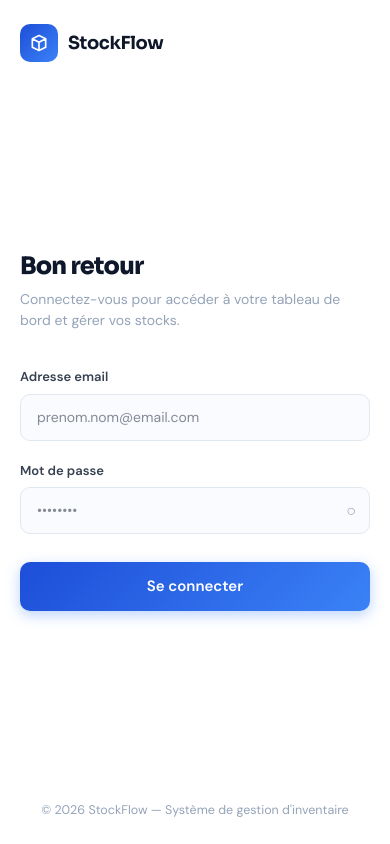
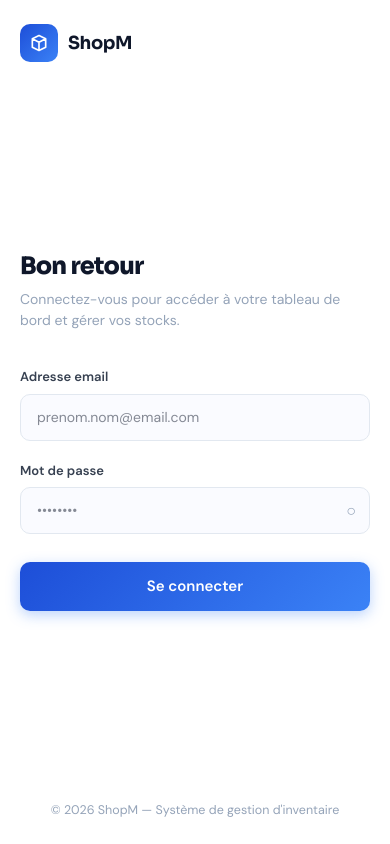
Before and after one commit to AbdelFadel06/InventoryFront, a React (Vite) app: page /login in a window 390 px wide. Built offline with nearby package versions, Linux system fonts and the light colour scheme.

Commit message:
feat: renommer l'application StockFlow → ShopM
- Titre onglet navigateur: "frontend2" → "ShopM"
- Favicon: vite.svg → shopm.svg (carré bleu avec S)
- Sidebar desktop et mobile: StockFlow → ShopM
- Page de connexion: logo + footer
Co-Authored-By: Claude Sonnet 4.6 <noreply@anthropic.com>

```diff
--- a/index.html
+++ b/index.html
@@ -2,9 +2,9 @@
 <html lang="fr">
   <head>
     <meta charset="UTF-8" />
-    <link rel="icon" type="image/svg+xml" href="/vite.svg" />
+    <link rel="icon" type="image/svg+xml" href="/shopm.svg" />
     <meta name="viewport" content="width=device-width, initial-scale=1.0" />
-    <title>frontend2</title>
+    <title>ShopM</title>
     <link href="https://fonts.googleapis.com/css2?family=DM+Sans:wght@400;500;600;700&display=swap" rel="stylesheet">
   </head>
   <body>
--- a/src/components/layout/MainLayout.tsx
+++ b/src/components/layout/MainLayout.tsx
@@ -132,7 +132,7 @@ function SidebarContent({ collapsed, onNavClick, onLogout }: {
         </div>
         {!collapsed && (
           <div>
-            <div style={{ color: "#fff", fontWeight: 700, fontSize: 15 }}>StockFlow</div>
+            <div style={{ color: "#fff", fontWeight: 700, fontSize: 15 }}>ShopM</div>
             <div style={{ color: "#64748B", fontSize: 11 }}>Gestion d'inventaire</div>
           </div>
         )}
@@ -272,7 +272,7 @@ export default function MainLayout({ children }: { children: React.ReactNode })
                 <path d="M20 7l-8-4-8 4m16 0l-8 4m8-4v10l-8 4m0-10L4 7m8 4v10M4 7v10l8 4"/>
               </svg>
             </div>
-            <span style={{ fontWeight: 700, fontSize: 15, color: "#0F172A" }}>StockFlow</span>
+            <span style={{ fontWeight: 700, fontSize: 15, color: "#0F172A" }}>ShopM</span>
           </div>
           <div style={{
             width: 32, height: 32, borderRadius: "50%",
--- a/src/pages/auth/LoginPage.tsx
+++ b/src/pages/auth/LoginPage.tsx
@@ -365,7 +365,7 @@ export default function LoginPage() {
                 <path d="M20 7l-8-4-8 4m16 0l-8 4m8-4v10l-8 4m0-10L4 7m8 4v10M4 7v10l8 4"/>
               </svg>
             </div>
-            <span className="login-logo-text">StockFlow</span>
+            <span className="login-logo-text">ShopM</span>
           </div>
 
           {/* Formulaire centré */}
@@ -415,7 +415,7 @@ export default function LoginPage() {
 
           {/* Footer */}
           <div className="login-footer">
-            © 2026 StockFlow — Système de gestion d'inventaire
+            © 2026 ShopM — Système de gestion d'inventaire
           </div>
         </div>
 
```
Also changed, not shown: public/shopm.svg (added).
